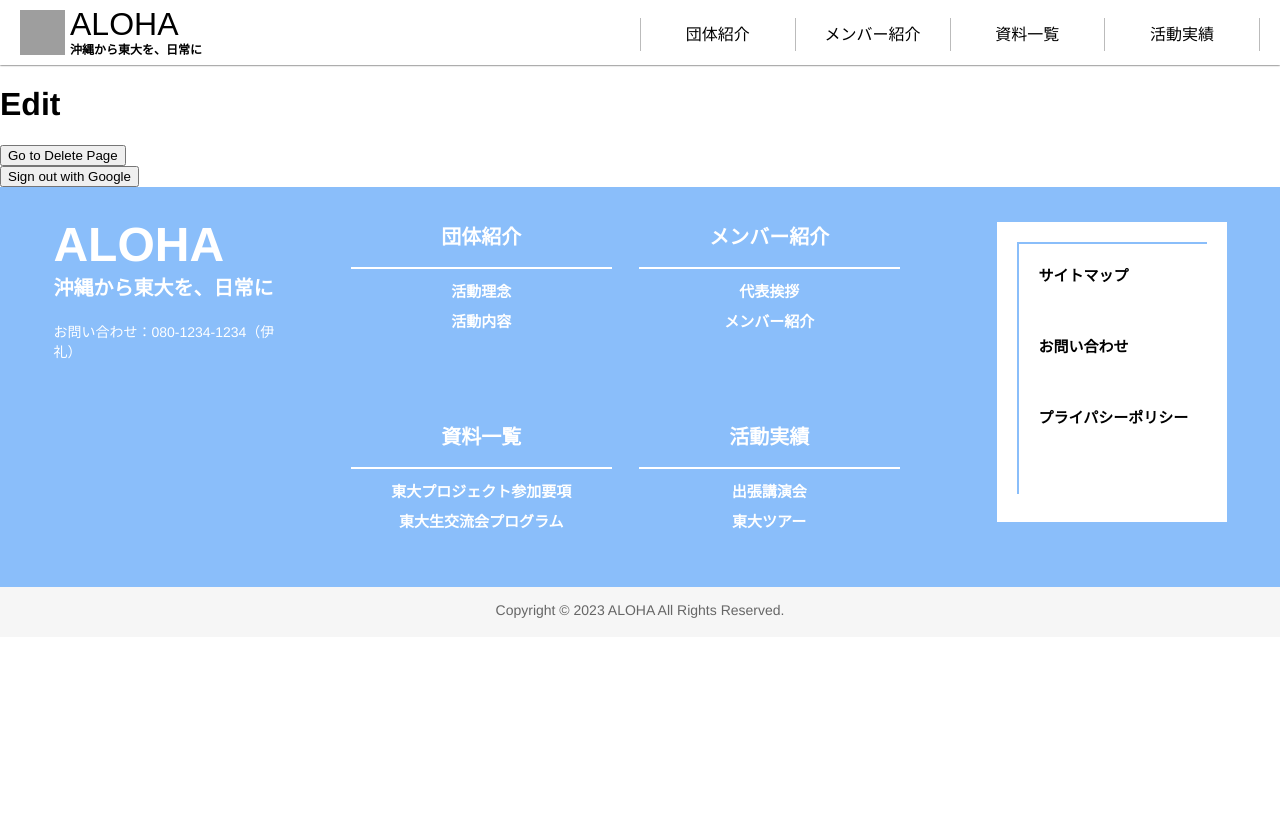
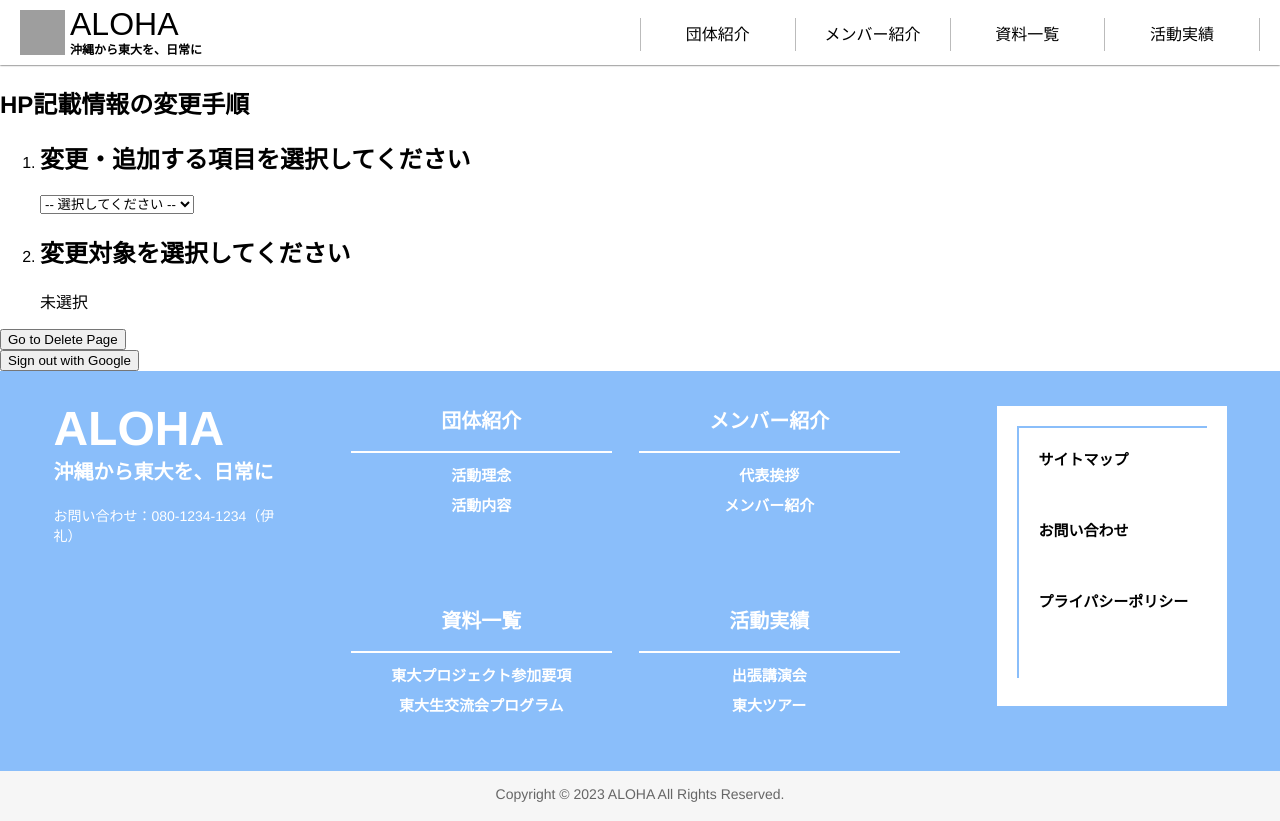
Before and after one commit to ReoYabiku/aloha-hp-next, a Next.js app: page /admin/edit in a window 1280 px wide. Before the commit the page ends 800 px from the top, so only its background shows below. Built offline with nearby package versions, Linux system fonts and the light colour scheme; no server answers; sample sign-in values are in the browser's storage; grey boxes are pictures that could not be loaded.

Commit message:
編集ページの雛形

```diff
--- a/app/admin/edit/page.tsx
+++ b/app/admin/edit/page.tsx
@@ -2,19 +2,56 @@
 
 import { signOut, useSession } from "next-auth/react";
 import { redirect, useRouter } from 'next/navigation';
+import { useState } from 'react';
 
 export default function Page() {
   const { status } = useSession();
   const router = useRouter();
 
+  const [selectedCategory, setSelectedCategory] = useState("none");
+
   if (status == "authenticated") {
+
     return (
-      <>
-        <h1>Edit</h1>
+      <section>
+        <h1>HP記載情報の変更手順</h1>
+        <ol>
+          <li>
+            <label htmlFor="category-select">
+              <h2>変更・追加する項目を選択してください</h2>
+            </label>
+            <select
+              value={selectedCategory}
+              onChange={e => setSelectedCategory(e.target.value)}
+              name="categories"
+              id="category-select"
+            >
+              <option value="none">-- 選択してください --</option>
+              <option value="members">メンバー紹介</option>
+              <option value="documents">資料一覧</option>
+              <option value="activities">活動実績</option>
+            </select>
+          </li>
+          <li>
+            <h2>変更対象を選択してください</h2>
+            {(() => {
+              switch (selectedCategory) {
+                case "members":
+                  return <p>メンバーの変更は未実装です</p>
+                case "documents":
+                  return <p>資料一覧の変更は未実装です</p>;
+                case "activities":
+                  return <p>活動実績の変更は未実装です</p>
+                default:
+                  return <p>未選択</p>
+              }
+            })()}
+          </li>
+        </ol>
         <button onClick={() => router.push("/admin/delete")}>Go to Delete Page</button>
         <br />
         <button onClick={() => signOut()}>Sign out with Google</button>
-      </>
+      </section>
     );
   }
 
```
